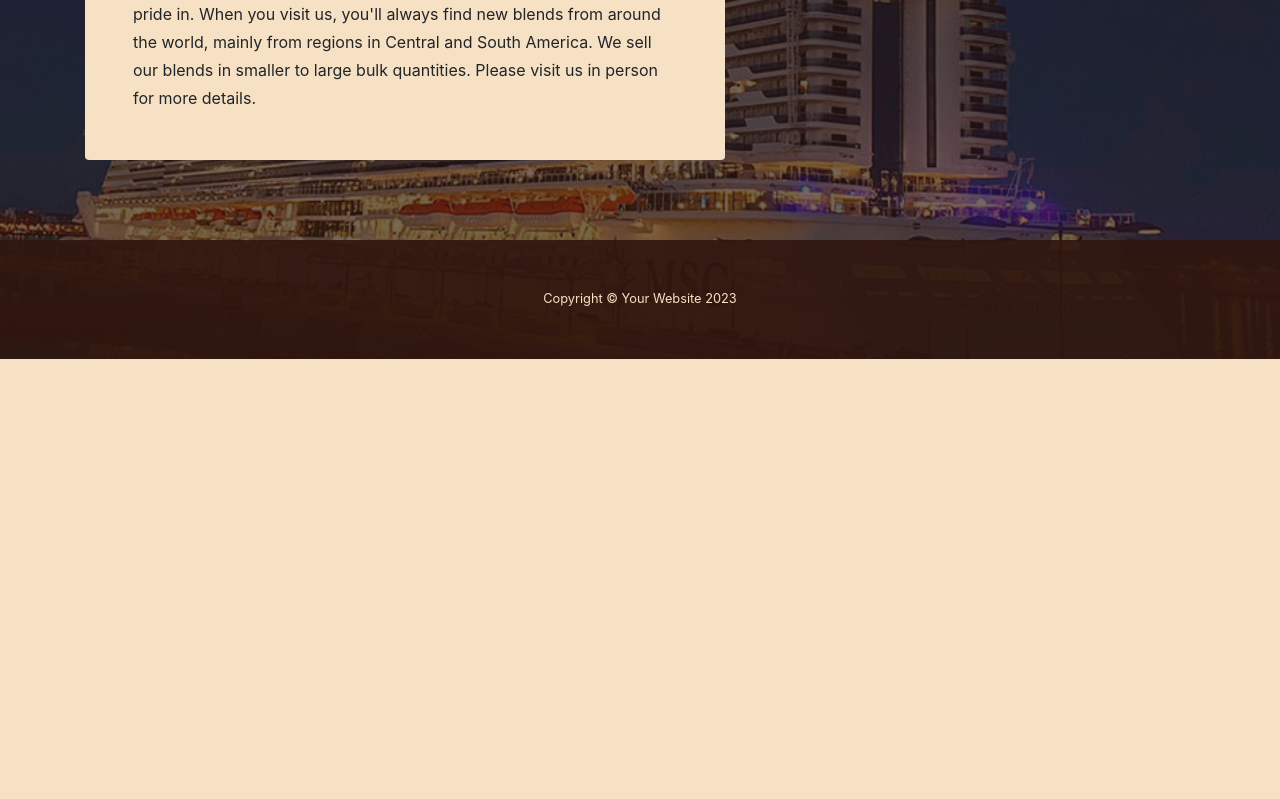
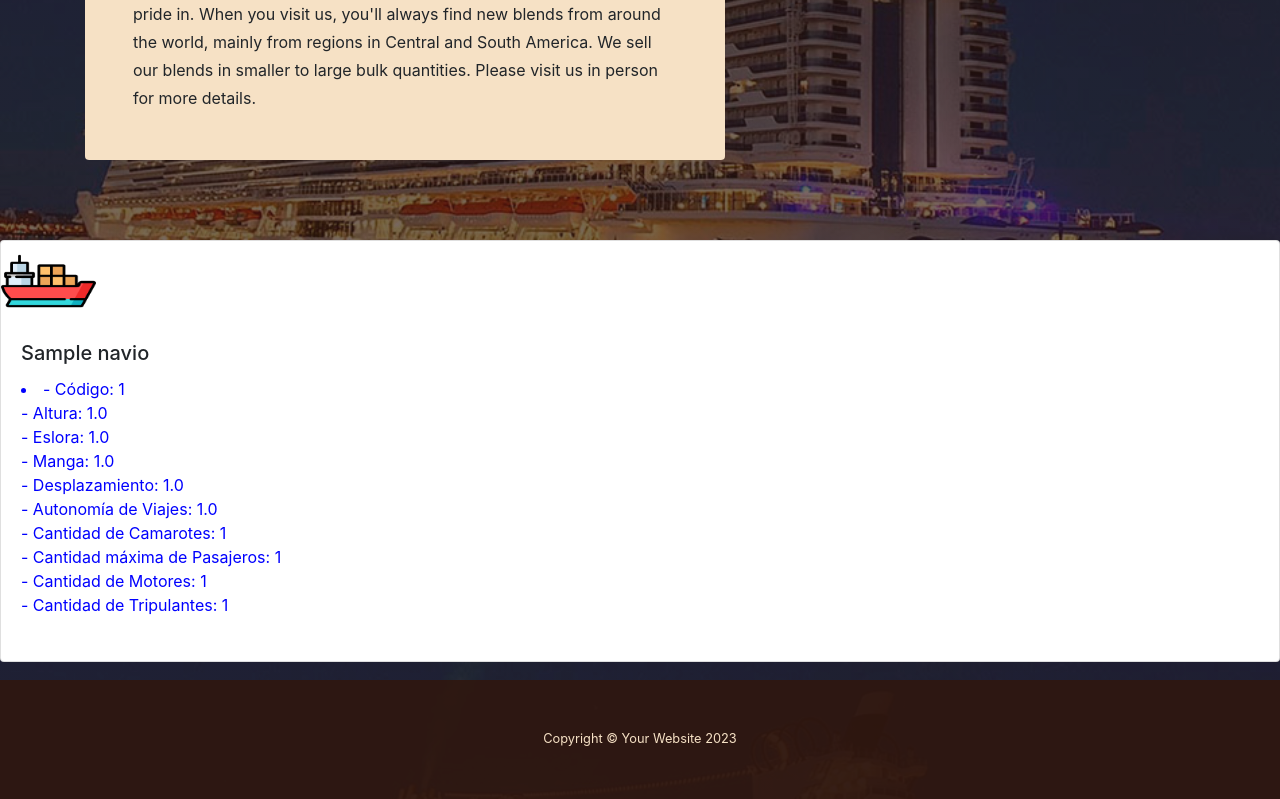
Before and after one commit to Ferchovich/SEA_STAR, a Django app: page /products.html in a window 1280 px wide. Shown: the part 2890-3689 px from the top of the page. Before the commit the page ends 3249 px from the top, so only its background shows below. Run offline with Django 4.2, Linux system fonts and the light colour scheme; tables that the repository leaves empty hold one stand-in row (values such as "Sample post"); some libraries are stand-ins or nearby versions.

Commit message:
Creación de cartas con todos los navíos disponibles en products.html

```diff
--- a/src/seastar/templates/login.html
+++ b/src/seastar/templates/login.html
@@ -6,9 +6,9 @@
             <div class="card" style="margin: auto;max-width: 450px; margin-top: 50px; margin-bottom: 25px">
                 <form style="margin: auto;max-width: 450px;">
                     <h1 style="margin-bottom: 25px;margin-top: 25px" class="h3 mb-3 font-weight-normal">Inicio de Sesión</h1>
-                    <label style="margin-bottom: 10px;margin-top: 5px" class="sr-only">Email:</label>
+                    <label style="margin-bottom: 2px;margin-top: 5px">Email:</label>
                     <input style="margin-bottom: 5px;margin-top: 10px" type="email" id="emailAddress" class="form-control" placeholder="example@mail.com" required autofocus>
-                    <label style="margin-bottom: 10px;margin-top: 5px" class="sr-only">Contraseña:</label>
+                    <label style="margin-bottom: 2px;margin-top: 5px">Contraseña:</label>
                     <input style="margin-bottom: 5px;margin-top: 10px" type="password" id="password" class="form-control" placeholder="Contraseña" required autofocus>
                     <div style="margin-bottom: 15px;margin-top: 15px" class="checkbox">
                         <label>
--- a/src/seastar/templates/products.html
+++ b/src/seastar/templates/products.html
@@ -56,4 +56,21 @@
                 </div>
             </div>
         </section>
+
+        <div class="card-group" style="width:200ipx;height:90px;margin-bottom:350px;margin-top:15px" >
+            {% for navio in navios %}
+            <div class="card">
+              <img src="{% static 'img/navio.png' %}" class="card-img-top" alt="Barco" style="width:95px;height:80px;">
+              <div class="card-body">
+                <h5 class="card-title">{{ navio.nombreNavio }}</h5>
+                <li style="color: blue">- Código: {{ navio.codigoNavio }}
+                    <br   />- Altura: {{ navio.altura }} <br   />- Eslora: {{ navio.eslora }}
+                    <br   />- Manga: {{ navio.manga }} <br   />- Desplazamiento: {{ navio.desplazamiento }}
+                    <br   />- Autonomía de Viajes: {{ navio.autonomiaViaje }} <br   />- Cantidad de Camarotes: {{ navio.cantidadCamarotes }}
+                    <br   />- Cantidad máxima de Pasajeros: {{ navio.maxCantidadPasajeros }} <br   />- Cantidad de Motores: {{ navio.cantidadMotores }}
+                    <br   />- Cantidad de Tripulantes: {{ navio.cantidadTripulantes }}<br   /><br   /></li>
+              </div>
+            </div>
+            {% endfor %}
+          </div>
     {% endblock %}
--- a/src/seastar/views.py
+++ b/src/seastar/views.py
@@ -9,7 +9,8 @@ def about(request):
     return render(request, "./about.html")
 
 def products(request):
-    return render(request, "./products.html")
+    navios = Navio.objects.all()
+    return render(request, "./products.html", { "navios" : navios})
 
 def store(request):
     return render(request, "./store.html")
```
